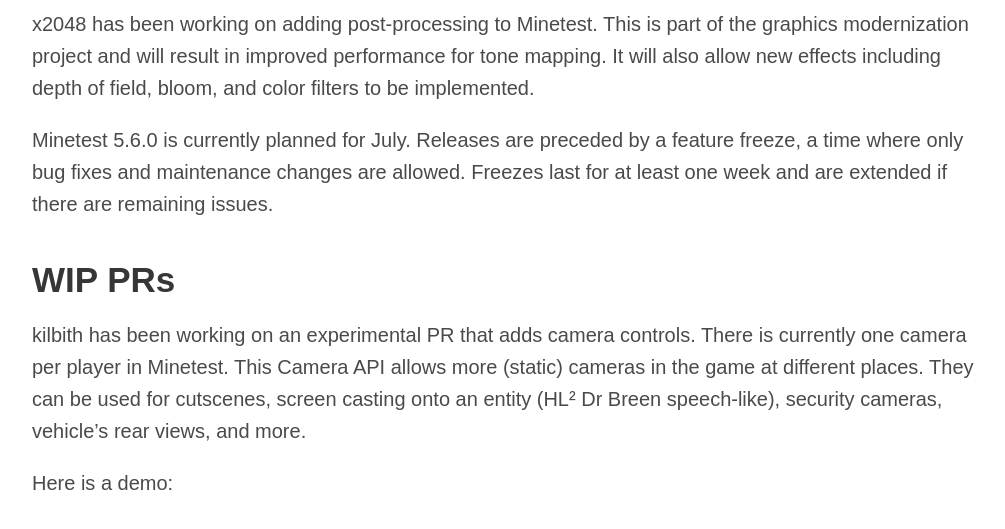
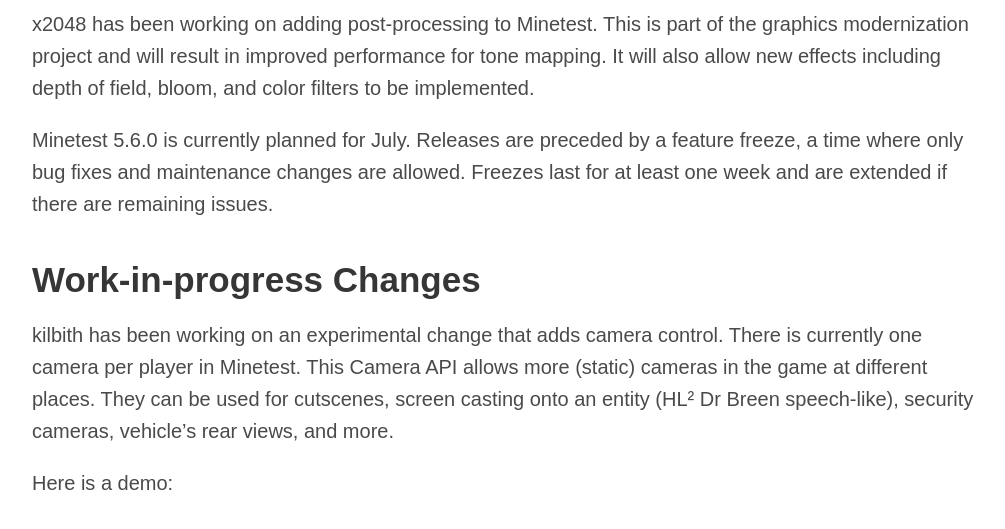
Before and after one commit to minetest/blog, a Jekyll site: the page built from _posts/2022-07-01-June.md, in a window 1280 px wide and 1400 px high, scrolled down 2126 px, cut to the strip 0-537 px from the top of the window. Shown: the top 529 px of the strip, without its empty margins (128-1133 px from the left). Built offline with Jekyll 4.4.1, drawn with Linux system fonts in a browser that asks for light colours; some of the changed text lies outside the part shown.

Commit message:
June: Small fixes

```diff
--- a/_posts/2022-07-01-June.md
+++ b/_posts/2022-07-01-June.md
@@ -63,11 +71,11 @@
 are allowed. Freezes last for at least one week and are extended if there are
 remaining issues.
 
+## Work-in-progress Changes
 
-## WIP PRs
-kilbith has been working on an experimental PR that adds camera controls. There
-is currently one camera per player in Minetest. This Camera API allows more
-(static) cameras in the game at different places. They can be used for
+kilbith has been working on an experimental change that adds camera control.
+There is currently one camera per player in Minetest. This Camera API allows
+more (static) cameras in the game at different places. They can be used for
 cutscenes, screen casting onto an entity (HL² Dr Breen speech-like), security
 cameras, vehicle's rear views, and more.
 
@@ -88,7 +96,7 @@
 ghosts to instantly travel between vents, providing that the level builder chose
 to include them. This feature has been requested for over a year.
 
-Level sabotage, while still WIP, is now available. Currently,
+Level sabotage, while a work-in-progress, is now available. Currently,
 there is only one node that can be sabotaged by the traitor: the switch. Level
 designers can choose how long the players have to repair the sabotaged node, and
 whether repairing or failing to repair the node should result in the match
```
Also changed, not shown: other parts of _posts/2022-07-01-June.md (+10 -2 lines).
